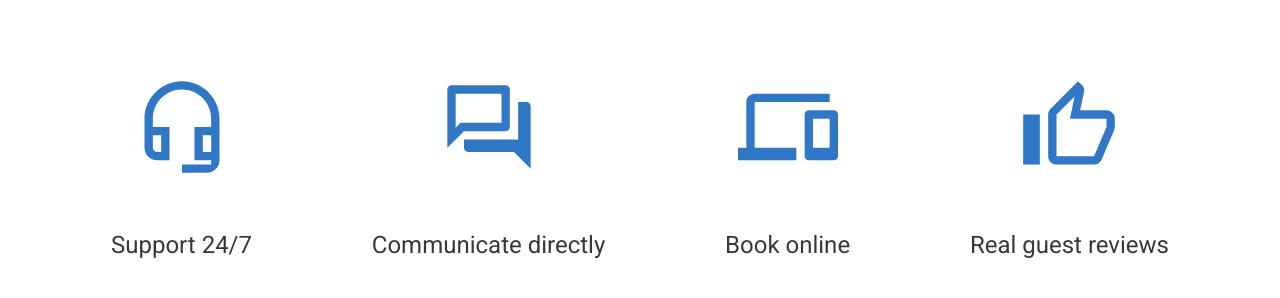
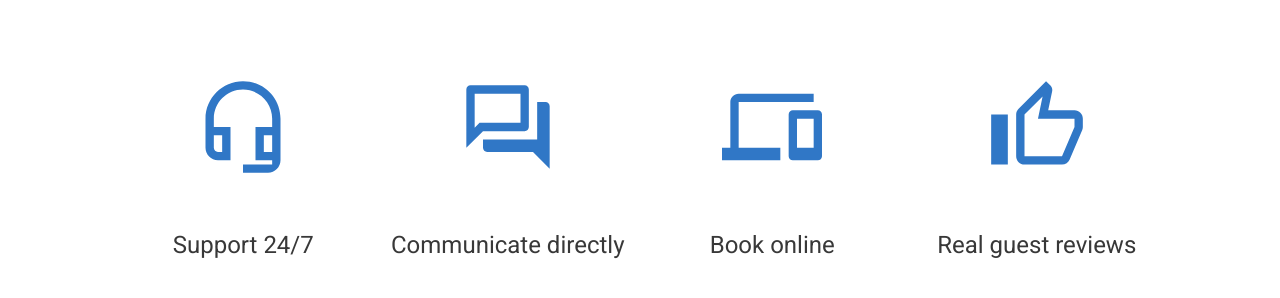
Before and after one commit to LuciaRider/if-html, a plain HTML site: page index.html in a window 1280 px wide. Shown: the part 202-500 px from the top of the page. Drawn offline with Linux system fonts and the light colour scheme.

```diff
--- a/styles.css
+++ b/styles.css
@@ -42,6 +42,8 @@
 
 .content_support {
     text-align: center;
+    width: 25%;
+    padding: 0 8px;
 }
 
 .advantages_content-img {
```
